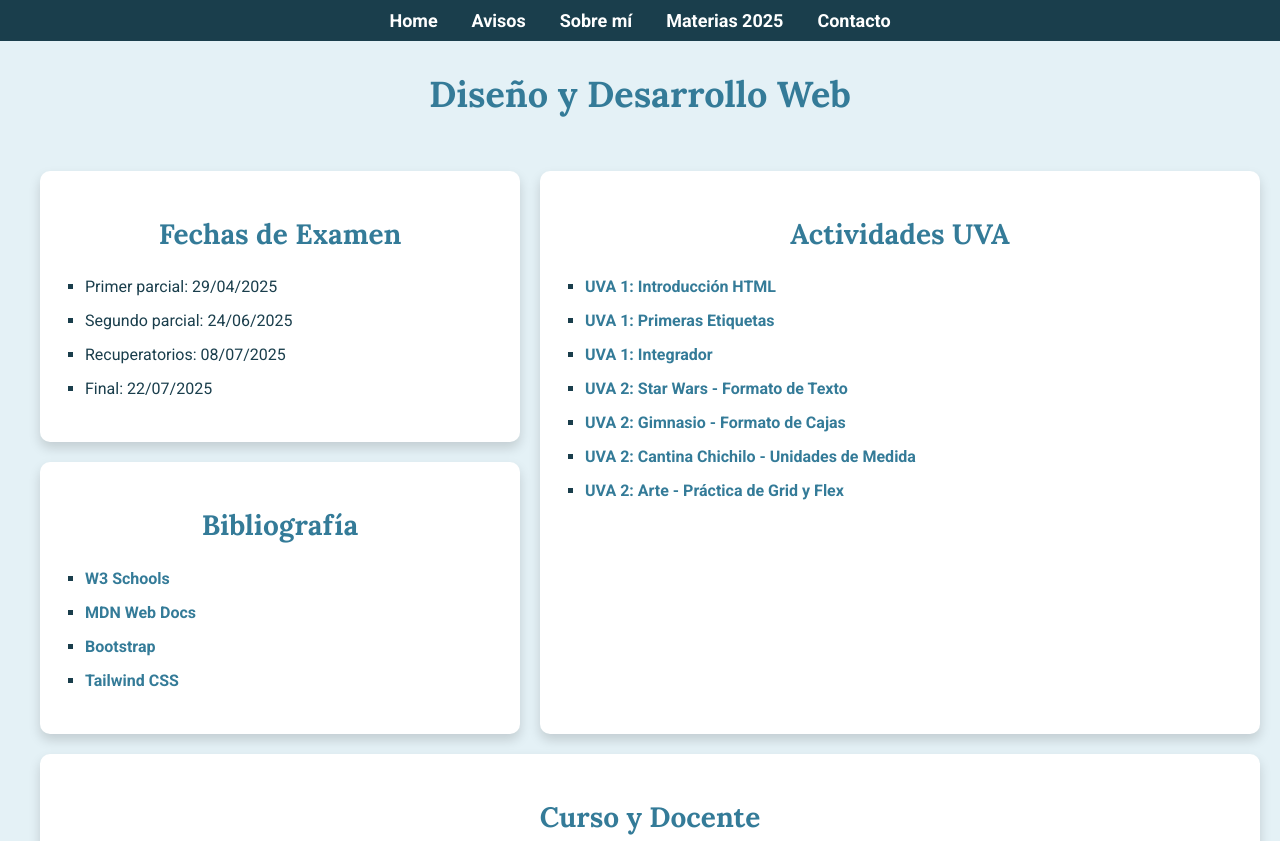
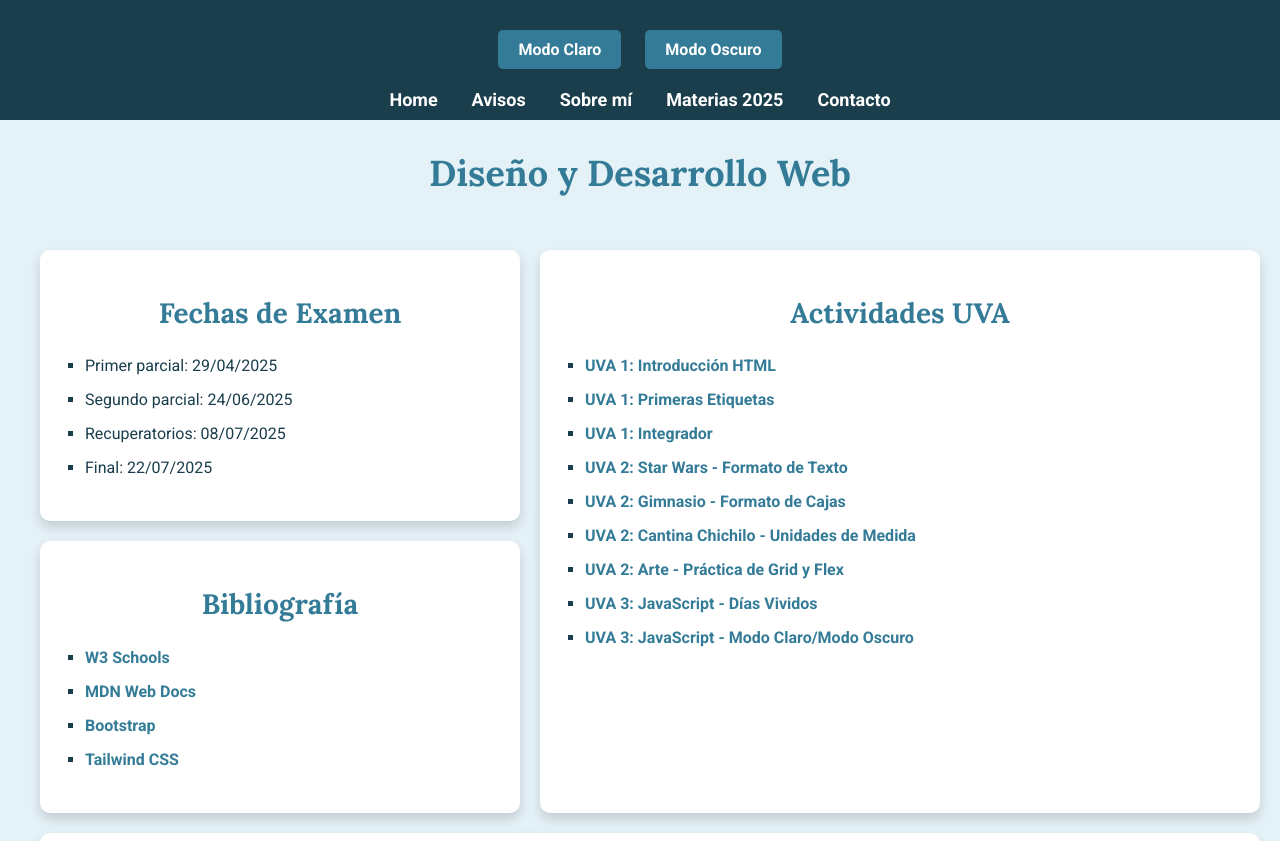
Before and after one commit to Toperez03/UVA-2doParcial-Integrador, a plain HTML site: page disweb.html in a window 1280 px wide. Shown: the top 841 px of the page. Drawn offline with Linux system fonts and the light colour scheme.

Commit message:
Version Final
Ultimo update

```diff
--- a/disweb.html
+++ b/disweb.html
@@ -14,8 +14,13 @@
 
 <body>
 
-  <!-- Menú de navegación principal -->
+  <!-- Menú principal -->
   <nav>
+    <!-- Botones de modo claro / oscuro -->
+    <div class="botones-modo">
+    <button id="modo-claro">Modo Claro</button>
+    <button id="modo-oscuro">Modo Oscuro</button>
+    </div>
     <ul>
       <li><a href="index.html">Home</a></li>
       <li><a href="avisos.html">Avisos</a></li>
@@ -51,6 +56,8 @@
             <li><a href="https://toperez03.github.io/UVA2-Ejercicio-Gimnasio/" target="_blank">UVA 2: Gimnasio - Formato de Cajas</a></li>
             <li><a href="https://toperez03.github.io/UVA2-Ejercicio-Chichilo/" target="_blank">UVA 2: Cantina Chichilo - Unidades de Medida</a></li>
             <li><a href="https://toperez03.github.io/UVA2-Ejercicio-Mosaico-Fotos/" target="_blank">UVA 2: Arte - Práctica de Grid y Flex</a></li>
+            <li><a href="https://toperez03.github.io/UVA3Ejercicio1-JavaScript/" target="_blank">UVA 3: JavaScript - Días Vividos</a></li>
+            <li><a href="https://toperez03.github.io/UVA3Ejercicio2-JavaScript/sobremi.html" target="_blank">UVA 3: JavaScript - Modo Claro/Modo Oscuro </a></li>
         </ul>
       </div>
 
@@ -78,6 +85,7 @@
   <footer>
     © 2025 - Tomás Emanuel Pérez - Legajo 1098127 - Facultad Argentina de la Empresa (UADE)
   </footer>
-
+  <!-- Script externo -->
+  <script src="script.js"></script>
 </body>
 </html>
```
Also changed, not shown: avisos.html (+7 -1 lines), index.html (+8 -2 lines), materias2025.html (+8 -3 lines), sobremi.html (+6 -8 lines).
